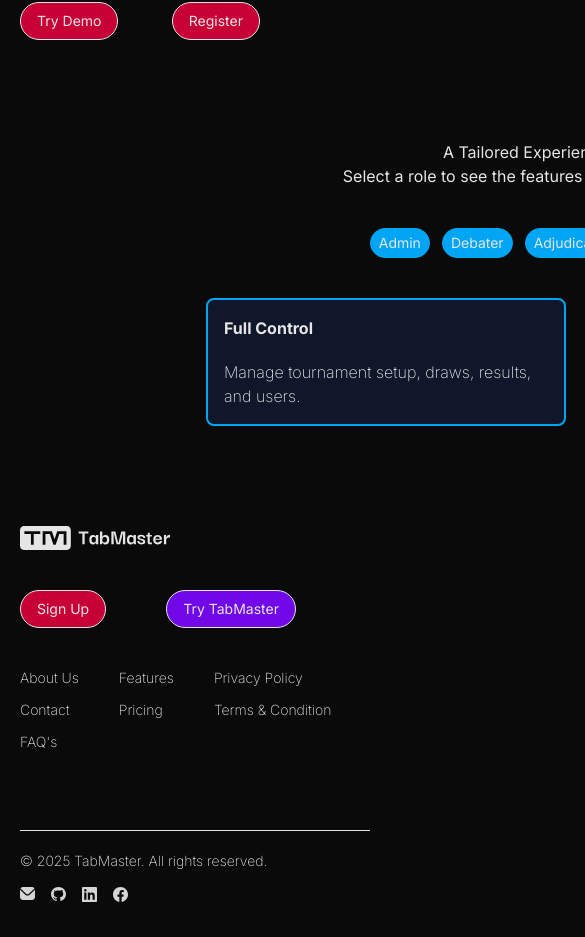
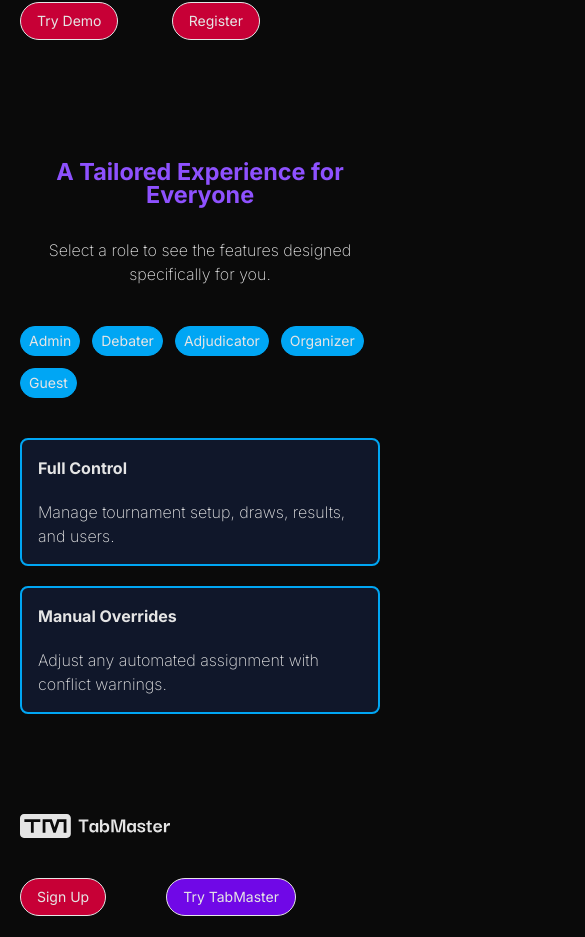
Before and after one commit to Ferdus615/TabMaster, a Next.js app: page / in a window 390 px wide. Shown: the part 2561-3498 px from the top of the page, 585 px wide, since content can reach past the window. Built offline with nearby package versions, Linux system fonts and the light colour scheme.

Commit message:
mobile responsive doen

```diff
--- a/components/button/SButton.jsx
+++ b/components/button/SButton.jsx
@@ -1,6 +1,6 @@
 import React from "react";
 
-function SButton({ id = "", text = "Click Me", onClick }) {
+function SButton({ id = "", text = "Click Me", onClick, className }) {
   return (
     <button
       id={id}
--- a/components/landing_page/Roles.jsx
+++ b/components/landing_page/Roles.jsx
@@ -22,10 +22,10 @@ const Roles = () => {
     },
     Organizer: {
       "Hosts the venue":
-        "Organizers hosts the team & adjudicators to their respective team by confirming them.",
+        "Organizers hosts the team & adjudicators to their respective team by confirming them from the tournament profile.",
     },
     Guest: {
-      "Track the tournament":
+      "Observe the tournament":
         "Observe the tournaments progression from teams, draws, topics, result etc.",
     },
   };
@@ -37,13 +37,17 @@ const Roles = () => {
   };
 
   return (
-    <div className="flex flex-col flex-warp gap-10 px-3 mb-20 mx-auto max-w-6xl items-center">
-      <div className="flex flex-col items-center">
-        <h1>A Tailored Experience for Everyone</h1>
-        <p>Select a role to see the features designed specifically for you.</p>
+    <div className="flex flex-col flex-warp gap-10 mb-20 px-5 mx-auto max-w-6xl items-center">
+      <div className="flex flex-col justify-center items-center">
+        <h1 className="fluid-p font-bold text-center mb-3 text-violet">
+          A Tailored Experience for Everyone
+        </h1>
+        <p className="font-light text-center">
+          Select a role to see the features designed specifically for you.
+        </p>
       </div>
 
-      <div id="btns" className="flex gap-3">
+      <div id="btns" className="flex flex-wrap gap-3">
         {Object.keys(roleAct).map((role) => {
           return (
             <SButton
@@ -59,7 +63,7 @@ const Roles = () => {
       {selectedRole ? (
         <div
           id="activity"
-          className="w-6xl flex flex-wrap gap-5 justify-center items-center"
+          className="flex flex-wrap gap-5 justify-center items-center "
         >
           {Object.entries(roleAct[selectedRole]).map(([key, value]) => {
             return (
```
